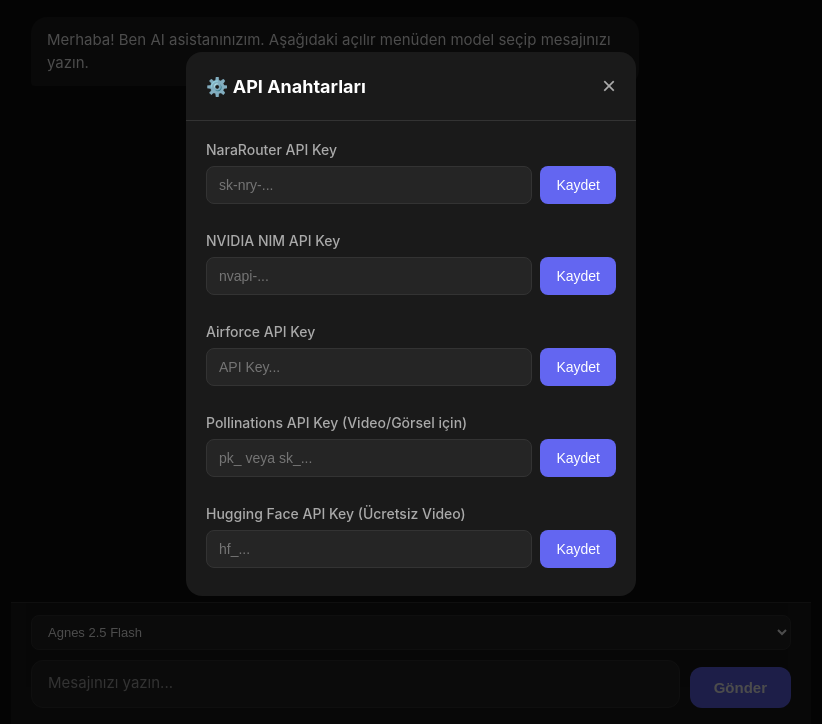
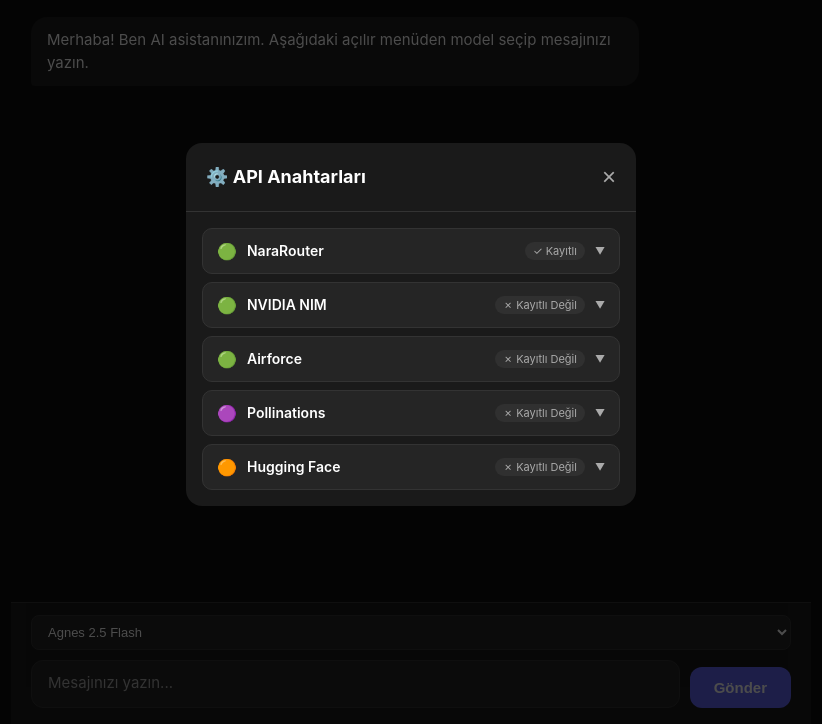
Before and after one commit to ahmetks55/ai-asistanim, a plain HTML site: page index.html in a window 1280 px wide. Both pictures are taken after a click on the button "⚙️". Shown: the part 76-800 px from the top of the page, without its empty margins (229-1051 px from the left). Drawn offline with Linux system fonts and the light colour scheme; no server answers.

Commit message:
Ayarlar kart tasarimi - tiklayinca acilan panel

```diff
--- a/app.js
+++ b/app.js
@@ -67,13 +67,33 @@
 document.getElementById('closeSettings').onclick = () => document.getElementById('settingsModal').style.display = 'none';
 document.getElementById('settingsModal').onclick = (e) => { if (e.target.id === 'settingsModal') e.target.style.display = 'none'; };
 
+// Provider toggle
+function toggleProvider(who) {
+  const card = document.querySelector('[onclick="toggleProvider(\'' + who + '\')"]');
+  card.classList.toggle('open');
+}
+window.toggleProvider = toggleProvider;
+
+function updateBadge(who, saved) {
+  const badge = document.getElementById(who + 'Badge');
+  if (badge) {
+    badge.textContent = saved ? '✓ Kayıtlı' : '✗ Kayıtlı Değil';
+    badge.className = 'provider-badge' + (saved ? ' active' : '');
+  }
+}
+
 // Key yükle
 fetch(API + '/keys').then(r => r.json()).then(d => {
+  document.getElementById('naraKey').value = d.nara ? '••••••••' : '';
   document.getElementById('nvidiaKey').value = d.nvidia ? '••••••••' : '';
-  document.getElementById('naraKey').value = d.nara ? '••••••••' : '';
   document.getElementById('airforceKey').value = d.airforce ? '••••••••' : '';
   document.getElementById('pollinationsKey').value = d.pollinations ? '••••••••' : '';
   document.getElementById('hfKey').value = d.hf ? '••••••••' : '';
+  updateBadge('nara', d.nara);
+  updateBadge('nvidia', d.nvidia);
+  updateBadge('airforce', d.airforce);
+  updateBadge('pollinations', d.pollinations);
+  updateBadge('hf', d.hf);
 }).catch(() => {});
 
 function saveKey(who) {
@@ -89,6 +109,7 @@
       statusEl.textContent = '✓ Kaydedildi';
       statusEl.className = 'status-text success';
       document.getElementById(who + 'Key').value = '••••••••';
+      updateBadge(who, true);
     }
   }).catch(() => {
     statusEl.textContent = '✗ Köprü bağlı değil';
--- a/index.html
+++ b/index.html
@@ -66,45 +66,89 @@
         <button id="closeSettings" class="close-btn">&times;</button>
       </div>
       <div class="modal-body">
-        <div class="setting-group">
-          <label>NaraRouter API Key</label>
+        <div class="provider-card" onclick="toggleProvider('nara')">
+          <div class="provider-header">
+            <span class="provider-icon">🟢</span>
+            <span class="provider-name">NaraRouter</span>
+            <span id="naraBadge" class="provider-badge">✓ Kayıtlı</span>
+            <span class="provider-arrow">▼</span>
+          </div>
+          <div id="naraPanel" class="provider-panel">
+            <small class="provider-desc">Ücretsiz sohbet modelleri (Hy3, Agnes)</small>
             <div class="key-row">
               <input type="password" id="naraKey" placeholder="sk-nry-...">
-            <button onclick="saveKey('nara')" class="save-btn">Kaydet</button>
+              <button onclick="event.stopPropagation();saveKey('nara')" class="save-btn">Kaydet</button>
             </div>
             <small id="naraStatus" class="status-text"></small>
           </div>
-        <div class="setting-group">
-          <label>NVIDIA NIM API Key</label>
+        </div>
+
+        <div class="provider-card" onclick="toggleProvider('nvidia')">
+          <div class="provider-header">
+            <span class="provider-icon">🟢</span>
+            <span class="provider-name">NVIDIA NIM</span>
+            <span id="nvidiaBadge" class="provider-badge">✗ Kayıtlı Değil</span>
+            <span class="provider-arrow">▼</span>
+          </div>
+          <div id="nvidiaPanel" class="provider-panel">
+            <small class="provider-desc">DeepSeek, Qwen modelleri</small>
             <div class="key-row">
               <input type="password" id="nvidiaKey" placeholder="nvapi-...">
-            <button onclick="saveKey('nvidia')" class="save-btn">Kaydet</button>
+              <button onclick="event.stopPropagation();saveKey('nvidia')" class="save-btn">Kaydet</button>
             </div>
             <small id="nvidiaStatus" class="status-text"></small>
           </div>
-        <div class="setting-group">
-          <label>Airforce API Key</label>
+        </div>
+
+        <div class="provider-card" onclick="toggleProvider('airforce')">
+          <div class="provider-header">
+            <span class="provider-icon">🟢</span>
+            <span class="provider-name">Airforce</span>
+            <span id="airforceBadge" class="provider-badge">✗ Kayıtlı Değil</span>
+            <span class="provider-arrow">▼</span>
+          </div>
+          <div id="airforcePanel" class="provider-panel">
+            <small class="provider-desc">MiMo, DeepSeek modelleri</small>
             <div class="key-row">
               <input type="password" id="airforceKey" placeholder="API Key...">
-            <button onclick="saveKey('airforce')" class="save-btn">Kaydet</button>
+              <button onclick="event.stopPropagation();saveKey('airforce')" class="save-btn">Kaydet</button>
             </div>
             <small id="airforceStatus" class="status-text"></small>
           </div>
-        <div class="setting-group">
-          <label>Pollinations API Key (Video/Görsel için)</label>
+        </div>
+
+        <div class="provider-card" onclick="toggleProvider('pollinations')">
+          <div class="provider-header">
+            <span class="provider-icon">🟣</span>
+            <span class="provider-name">Pollinations</span>
+            <span id="pollinationsBadge" class="provider-badge">✗ Kayıtlı Değil</span>
+            <span class="provider-arrow">▼</span>
+          </div>
+          <div id="pollinationsPanel" class="provider-panel">
+            <small class="provider-desc">Görsel + Video üretimi (bakiye gerekir)</small>
             <div class="key-row">
               <input type="password" id="pollinationsKey" placeholder="pk_ veya sk_...">
-            <button onclick="saveKey('pollinations')" class="save-btn">Kaydet</button>
+              <button onclick="event.stopPropagation();saveKey('pollinations')" class="save-btn">Kaydet</button>
             </div>
             <small id="pollinationsStatus" class="status-text"></small>
           </div>
-        <div class="setting-group">
-          <label>Hugging Face API Key (Ücretsiz Video)</label>
+        </div>
+
+        <div class="provider-card" onclick="toggleProvider('hf')">
+          <div class="provider-header">
+            <span class="provider-icon">🟠</span>
+            <span class="provider-name">Hugging Face</span>
+            <span id="hfBadge" class="provider-badge">✗ Kayıtlı Değil</span>
+            <span class="provider-arrow">▼</span>
+          </div>
+          <div id="hfPanel" class="provider-panel">
+            <small class="provider-desc">Ücretsiz video denemesi (sınırlı)</small>
             <div class="key-row">
               <input type="password" id="hfKey" placeholder="hf_...">
-            <button onclick="saveKey('hf')" class="save-btn">Kaydet</button>
+              <button onclick="event.stopPropagation();saveKey('hf')" class="save-btn">Kaydet</button>
             </div>
             <small id="hfStatus" class="status-text"></small>
+          </div>
         </div>
       </div>
     </div>
--- a/style.css
+++ b/style.css
@@ -260,22 +260,72 @@
 }
 
 .modal-body {
-  padding: 20px;
+  padding: 16px;
   display: flex;
   flex-direction: column;
-  gap: 20px;
+  gap: 8px;
+}
+
+/* Provider Cards */
+.provider-card {
+  background: var(--surface2);
+  border: 1px solid var(--border);
+  border-radius: 10px;
+  cursor: pointer;
+  transition: all 0.2s;
+  overflow: hidden;
+}
+.provider-card:hover {
+  border-color: var(--primary);
+}
+.provider-card.open {
+  border-color: var(--primary);
+}
+.provider-header {
+  display: flex;
+  align-items: center;
+  gap: 10px;
+  padding: 12px 14px;
+}
+.provider-icon { font-size: 16px; }
+.provider-name { flex: 1; font-weight: 600; font-size: 14px; }
+.provider-badge {
+  font-size: 11px;
+  padding: 2px 8px;
+  border-radius: 10px;
+  background: rgba(255,255,255,0.05);
+  color: var(--text2);
+}
+.provider-badge.active {
+  background: rgba(76,175,80,0.2);
+  color: #4caf50;
+}
+.provider-arrow {
+  font-size: 10px;
+  color: var(--text2);
+  transition: transform 0.2s;
+}
+.provider-card.open .provider-arrow {
+  transform: rotate(180deg);
+}
+.provider-panel {
+  display: none;
+  padding: 0 14px 14px;
+}
+.provider-card.open .provider-panel {
+  display: block;
+}
+.provider-desc {
+  display: block;
+  margin-bottom: 10px;
+  color: var(--text2);
+  font-size: 12px;
 }
 
 .setting-group {
   display: flex;
   flex-direction: column;
   gap: 8px;
-}
-
-.setting-group label {
-  font-size: 14px;
-  font-weight: 500;
-  color: var(--text2);
 }
 
 .key-row {
```
Also changed, not shown: 1 other file. Lines whose indentation alone changed are shown as unchanged.
